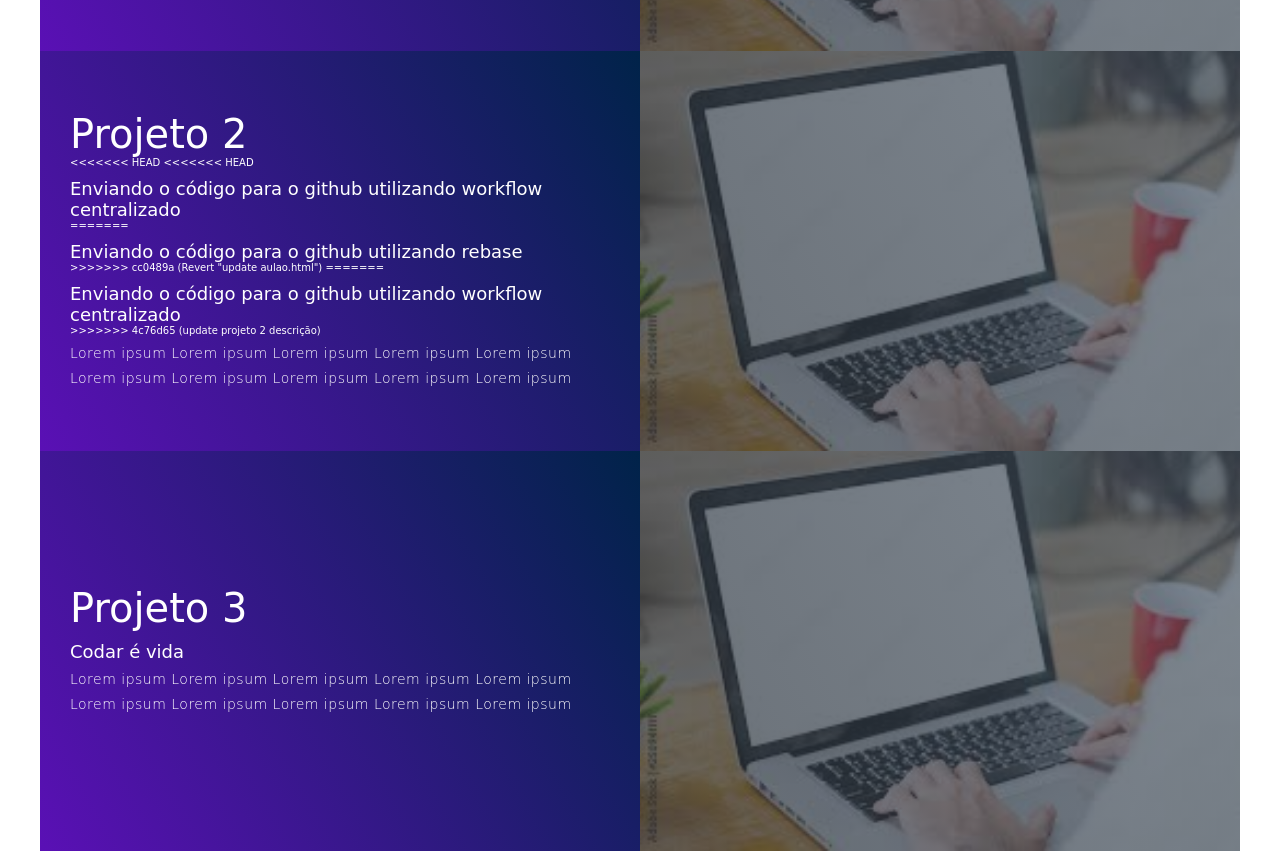
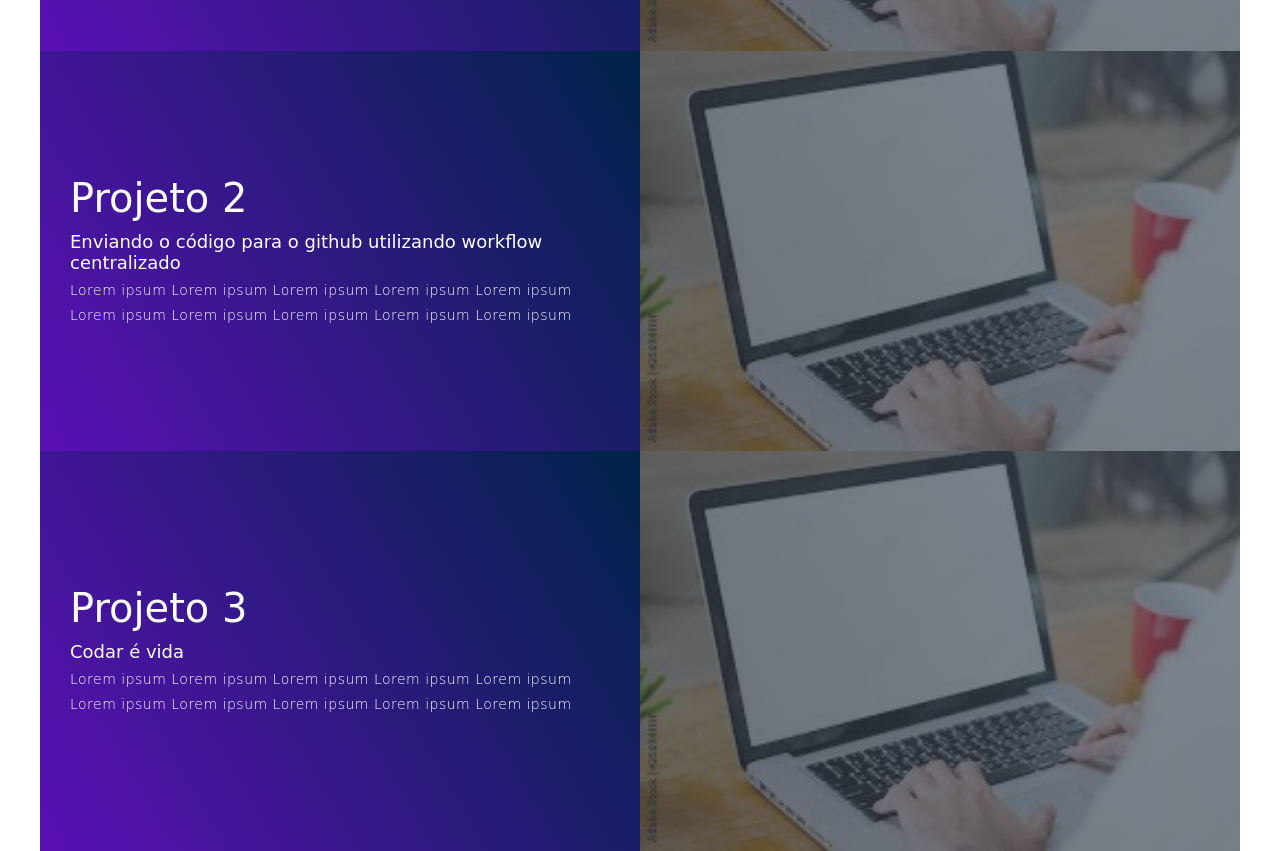
Before and after one commit to engalanbarreto/portifolio-alan, a plain HTML site: page aulao.html in a window 1280 px wide. Shown: the part 1350-2201 px from the top of the page. Drawn offline with Linux system fonts and the light colour scheme; a web font is replaced by a local one.

```diff
--- a/aulao.html
+++ b/aulao.html
@@ -42,15 +42,7 @@
                 <div class="project-item">
                     <div class="project-info">
                         <h1>Projeto 2</h1>
-<<<<<<< HEAD
-<<<<<<< HEAD
                         <h2>Enviando o código para o github utilizando workflow centralizado</h2>
-=======
-                        <h2>Enviando o código para o github utilizando rebase</h2>
->>>>>>> cc0489a (Revert "update aulao.html")
-=======
-                        <h2>Enviando o código para o github utilizando workflow centralizado</h2>
->>>>>>> 4c76d65 (update projeto 2 descrição)
                         <p>Lorem ipsum Lorem ipsum Lorem ipsum Lorem ipsum Lorem ipsum Lorem ipsum Lorem ipsum Lorem
                             ipsum Lorem ipsum Lorem ipsum</p>
                     </div>
```
